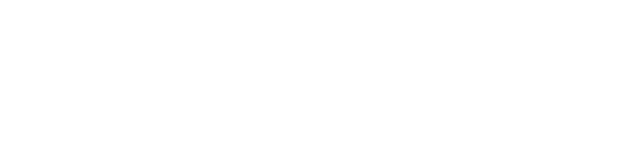
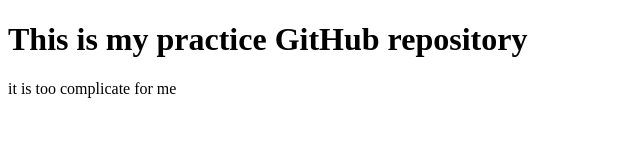
Before and after one commit to Rukunuzzaman680/gitHub-repository, a plain HTML site: page index.html in a window 1280 px wide. Shown: the whole page, without its empty margins (0-640 px from the left). Drawn offline with Linux system fonts and the light colour scheme.

Commit message:
new documet add

```diff
--- a/index.html
+++ b/index.html
@@ -8,6 +8,9 @@
 </head>
 
 <body>
+  <h1>This is my practice GitHub repository</h1>
+  <p>it is too complicate for me</p>
+
 </body>
 
 </html>
```
